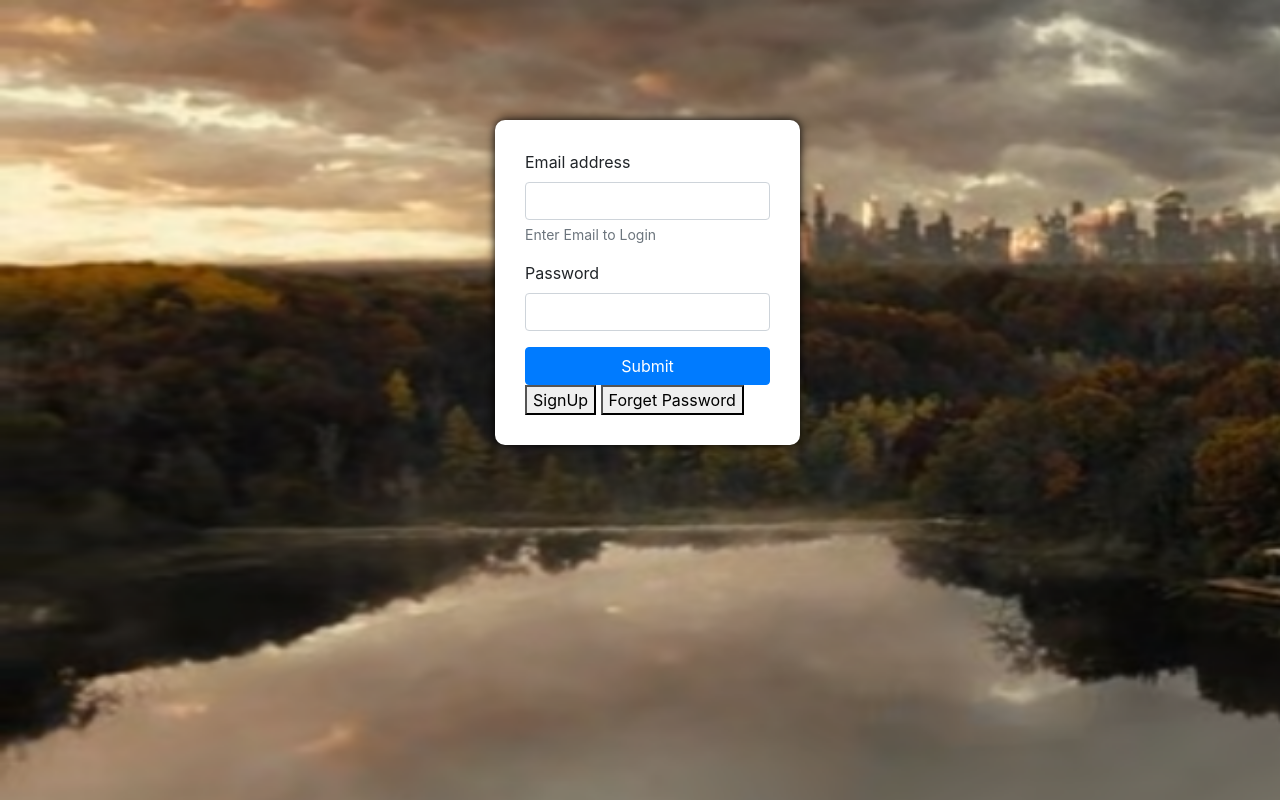
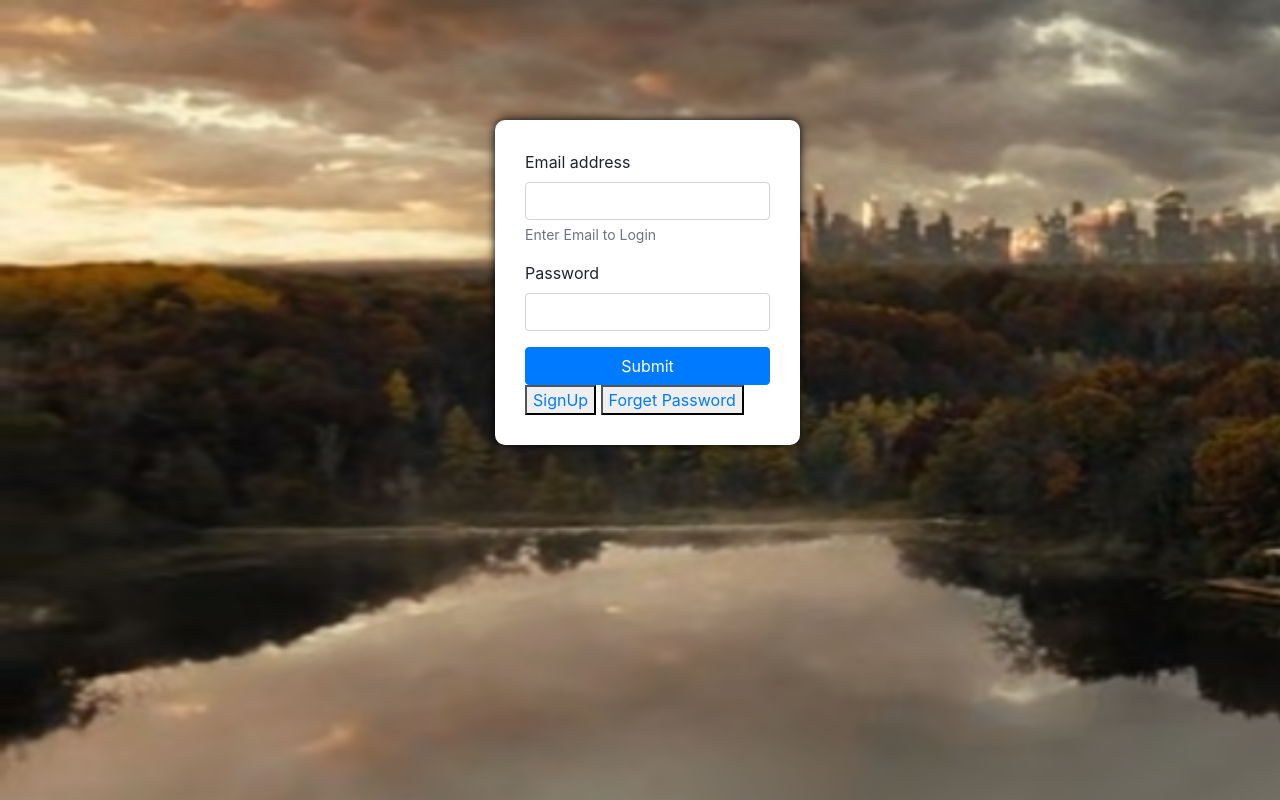
Before and after one commit to dnyana02/BE_Project, a Python web app: template template/Login.html in a window 1280 px wide. Run offline with Jinja, Linux system fonts and the light colour scheme; the template is opened without the code that fills it, so the values that code supplies are empty.

Commit message:
Adding Path in Login File

```diff
--- a/template/Login.html
+++ b/template/Login.html
@@ -23,8 +23,8 @@
     <input type="password" class="form-control" id="exampleInputPassword1">
   </div>
   <button type="submit" class="btn btn-primary btn-block">Submit</button>
-  <button type="text" class="bundle">SignUp</button>
-  <button type="text" class="bundle">Forget Password</button>
+  <button type="text" class="bundle"><a href="SignUp.html" target="_self">SignUp</a></button>
+  <button type="text" class="bundle"><a href="ForgetPass.html" target="_self">Forget Password</a></button>
 </form>
 
 </section>
```
